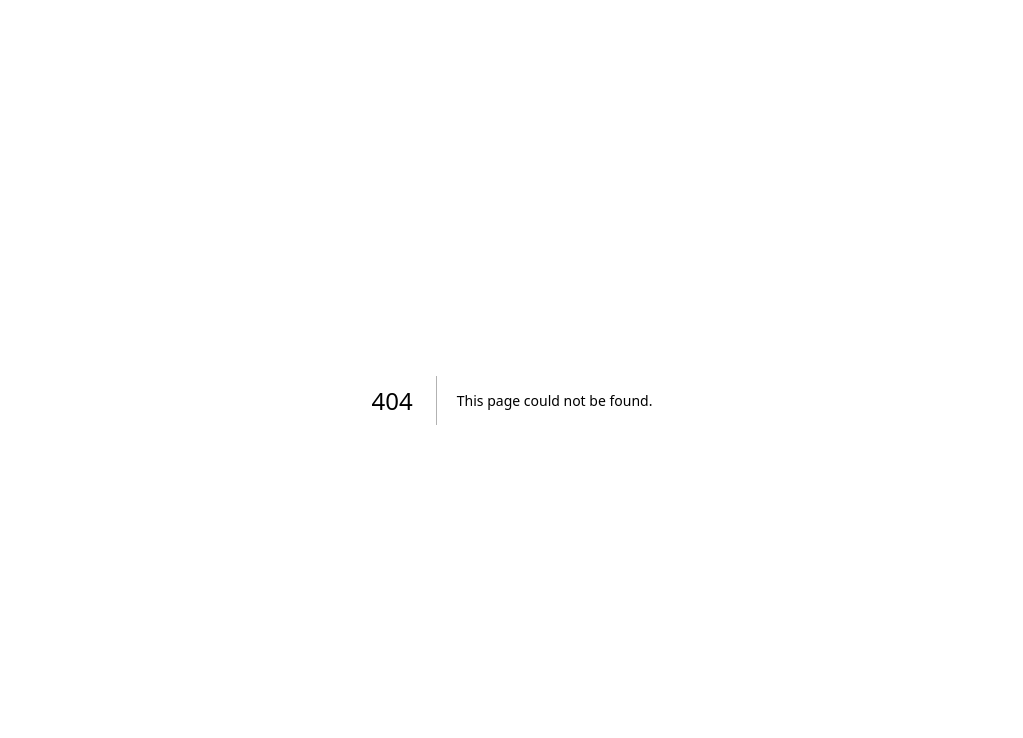
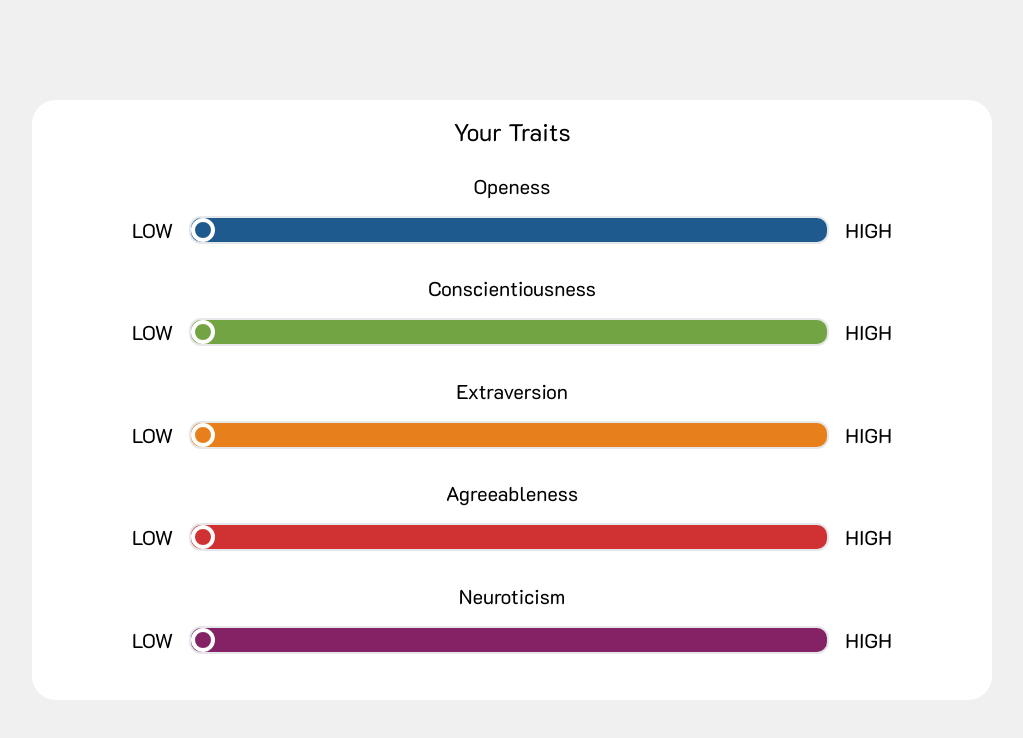
Before and after one commit to amilpa/Personiphy, a Next.js app: page /profile in a window 1280 px wide. Before the commit this address had no page. Shown: the top 738 px of the page, without its empty margins (128-1151 px from the left). Built offline with nearby package versions, Linux system fonts and the light colour scheme.

Commit message:
Added the output/profile page

```diff
--- /dev/null
+++ b/src/app/(routes)/profile/page.js
@@ -0,0 +1,80 @@
+export default function Profile(){
+    return(
+        <div className="min-h-screen flex justify-center items-center bg-[#F0F0F0]">
+            <div className="w-3/4 h-[600px] flex flex-col items-center text-2xl py-4 bg-white rounded-3xl">
+                <div className="mb-6">Your Traits</div>
+
+                <div className="flex flex-col w-full h-1/5 items-center text-xl">
+                    Openess
+
+                    <div className="flex w-full h-full justify-center ">
+                        <div className="pt-4 pr-4">LOW</div>
+                        <div className="w-2/3 mt-4 h-7 border-2 rounded-xl bg-[#1E5A8D]">
+                            <div className="h-full w-6 rounded-full border-4 border-white"></div>
+                        </div>
+                        <div className="pt-4 pl-4">HIGH</div>
+                    </div>
+
+                </div>
+
+                <div className="flex flex-col w-full h-1/5 items-center text-xl">
+                    Conscientiousness
+
+                    <div className="flex w-full h-full justify-center ">
+                        <div className="pt-4 pr-4">LOW</div>
+                        <div className="w-2/3 mt-4 h-7 border-2 rounded-xl bg-[#73A444]">
+                            <div className="h-full w-6 rounded-full border-4 border-white"></div>
+                        </div>
+
+                        <div className="pt-4 pl-4">HIGH</div>
+                    </div>
+
+                </div>
+
+                <div className="flex flex-col w-full h-1/5 items-center text-xl">
+                    Extraversion
+
+                    <div className="flex w-full h-full justify-center ">
+                        <div className="pt-4 pr-4">LOW</div>
+                        <div className="w-2/3 mt-4 h-7 border-2 rounded-xl bg-[#E7801B]">
+                            <div className="h-full w-6 rounded-full border-4 border-white"></div>
+                        </div>
+                        <div className="pt-4 pl-4">HIGH</div>
+                    </div>
+
+                </div>
+
+
+                <div className="flex flex-col w-full h-1/5 items-center text-xl">
+                    Agreeableness
+
+                    <div className="flex w-full h-full justify-center ">
+                        <div className="pt-4 pr-4">LOW</div>
+                        <div className="w-2/3 mt-4 h-7 border-2 rounded-xl bg-[#D03132]">
+                            <div className="h-full w-6 rounded-full border-4 border-white"></div>
+                        </div>
+                        <div className="pt-4 pl-4">HIGH</div>
+                    </div>
+
+                </div>
+
+                <div className="flex flex-col w-full h-1/5 items-center text-xl">
+                    Neuroticism
+
+                    <div className="flex w-full h-full justify-center ">
+                        <div className="pt-4 pr-4">LOW</div>
+                        <div className="w-2/3 mt-4 h-7 border-2 rounded-xl bg-[#852165]">
+                            <div className="h-full w-6 rounded-full border-4 border-white"></div>
+                        </div>
+                        <div className="pt-4 pl-4">HIGH</div>
+                    </div>
+
+                </div>
+
+
+
+
+            </div>
+        </div>
+    )
+}
```
